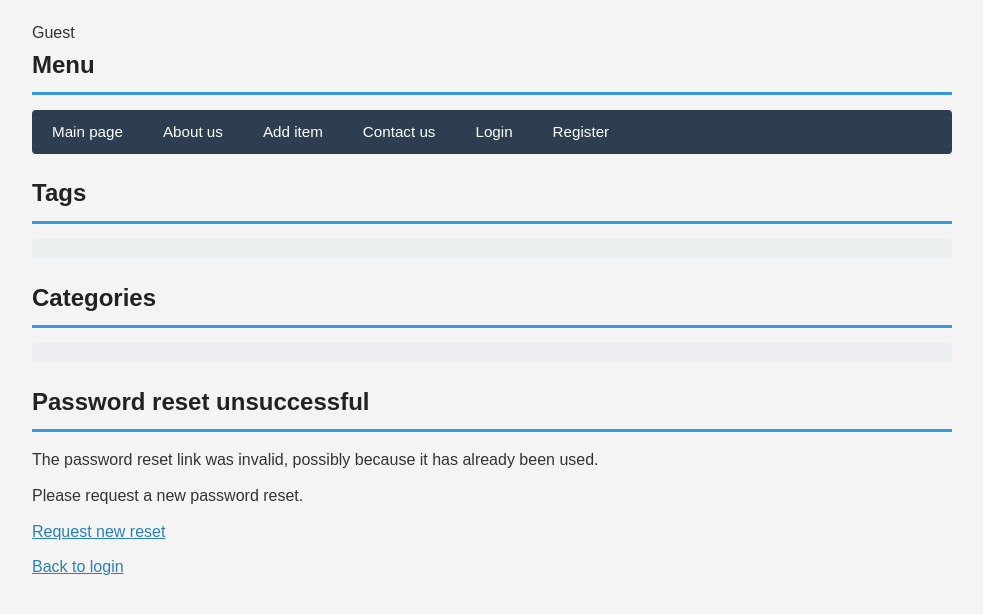
After one commit to OtradinskiyIvan/Django-Market, a Django app: page /users/password-reset/1/1/ in a window 1280 px wide. The commit adds this page. Shown: the top 614 px of the page, without its empty margins (148-1131 px from the left). Run offline with Django 5.2, Linux system fonts and the light colour scheme; data that the repository does not hold is empty; parts of the project's set-up code (start-up, migrations or seed data) failed here and were passed over.

Commit message:
feat: add password reset via email

```diff
--- a/mysite/users/templates/users/login.html
+++ b/mysite/users/templates/users/login.html
@@ -11,5 +11,6 @@
         {% endfor %}
 
         <button type="submit">Submit</button>
+        <p><a href="{% url 'password_reset' %}">Forgot the password?</a></p>
     </form>
 {% endblock %}
--- /dev/null
+++ b/mysite/users/templates/users/password_reset_complete.html
@@ -0,0 +1,6 @@
+{% extends 'base.html' %}
+{% block content %}
+    <h1>{{ title }}</h1>
+    <p>Your password has been set. You can now log in.</p>
+    <p><a href="{% url 'login' %}">Login</a></p>
+{% endblock %}
--- /dev/null
+++ b/mysite/users/templates/users/password_reset_confirm.html
@@ -0,0 +1,20 @@
+{% extends 'base.html' %}
+{% block content %}
+    <h1>{{ title }}</h1>
+    {% if validlink %}
+        <form action="" method="post">
+            {% csrf_token %}
+            <div class="form-error">{{ form.non_field_errors }}</div>
+            {% for fel in form %}
+            <p><label class="form-label" for="{{ fel.id_for_label }}">{{ fel.label }} : </label>{{ fel }}</p>
+            <div class="form-error">{{ fel.errors }}</div>
+            {% endfor %}
+            <button type="submit">Set new password</button>
+        </form>
+    {% else %}
+        <p>The password reset link was invalid, possibly because it has already been used.</p>
+        <p>Please request a new password reset.</p>
+        <p><a href="{% url 'password_reset' %}">Request new reset</a></p>
+    {% endif %}
+    <p><a href="{% url 'login' %}">Back to login</a></p>
+{% endblock %}
--- a/mysite/users/urls.py
+++ b/mysite/users/urls.py
@@ -1,5 +1,9 @@
-from django.urls import path
-from django.contrib.auth.views import LogoutView, PasswordChangeView, PasswordChangeDoneView
+from django.urls import path, reverse_lazy
+from django.contrib.auth.views import (
+    LogoutView, PasswordChangeView, PasswordChangeDoneView,
+    PasswordResetView, PasswordResetDoneView,
+    PasswordResetConfirmView, PasswordResetCompleteView
+)
 from .views import *
 
 urlpatterns = [
@@ -11,4 +15,17 @@ path('password-change/', PasswordChangeView.as_view(
     template_name='users/password_change_form.html'), name='password_change'),
 path('password-change/done/', PasswordChangeDoneView.as_view(
     template_name='users/password_change_done.html'), name='password_change_done'),
+path('password-reset/done/', PasswordResetDoneView.as_view(
+    template_name='users/password_reset_done.html'), name='password_reset_done'),
+path('password-reset/<uidb64>/<token>/', PasswordResetConfirmView.as_view(
+    template_name='users/password_reset_confirm.html',
+    success_url=reverse_lazy('password_reset_complete'),
+    ), name='password_reset_confirm'),
+path('password-reset/complete/', PasswordResetCompleteView.as_view(
+    template_name='users/password_reset_complete.html'), name='password_reset_complete'),
+path('password-reset/', PasswordResetView.as_view(
+    template_name='users/password_reset_form.html',
+    email_template_name='users/password_reset_email.html',
+    success_url=reverse_lazy('password_reset_done'),
+), name='password_reset'),
 ]
```
Also changed, not shown: mysite/users/templates/users/password_reset_done.html (added, +7 -0 lines), mysite/users/templates/users/password_reset_email.html (added, +14 -0 lines), mysite/users/templates/users/password_reset_form.html (added, +14 -0 lines).
